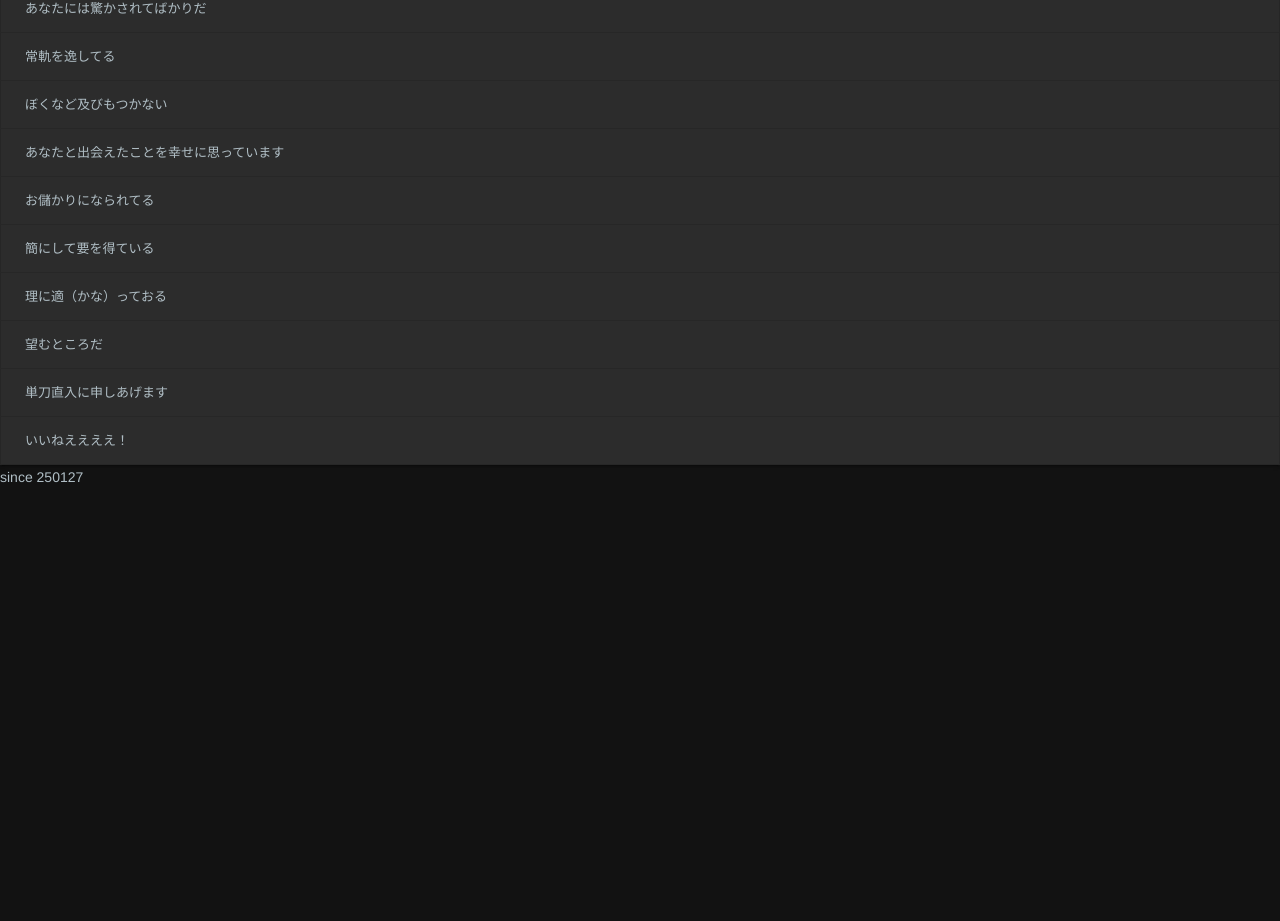
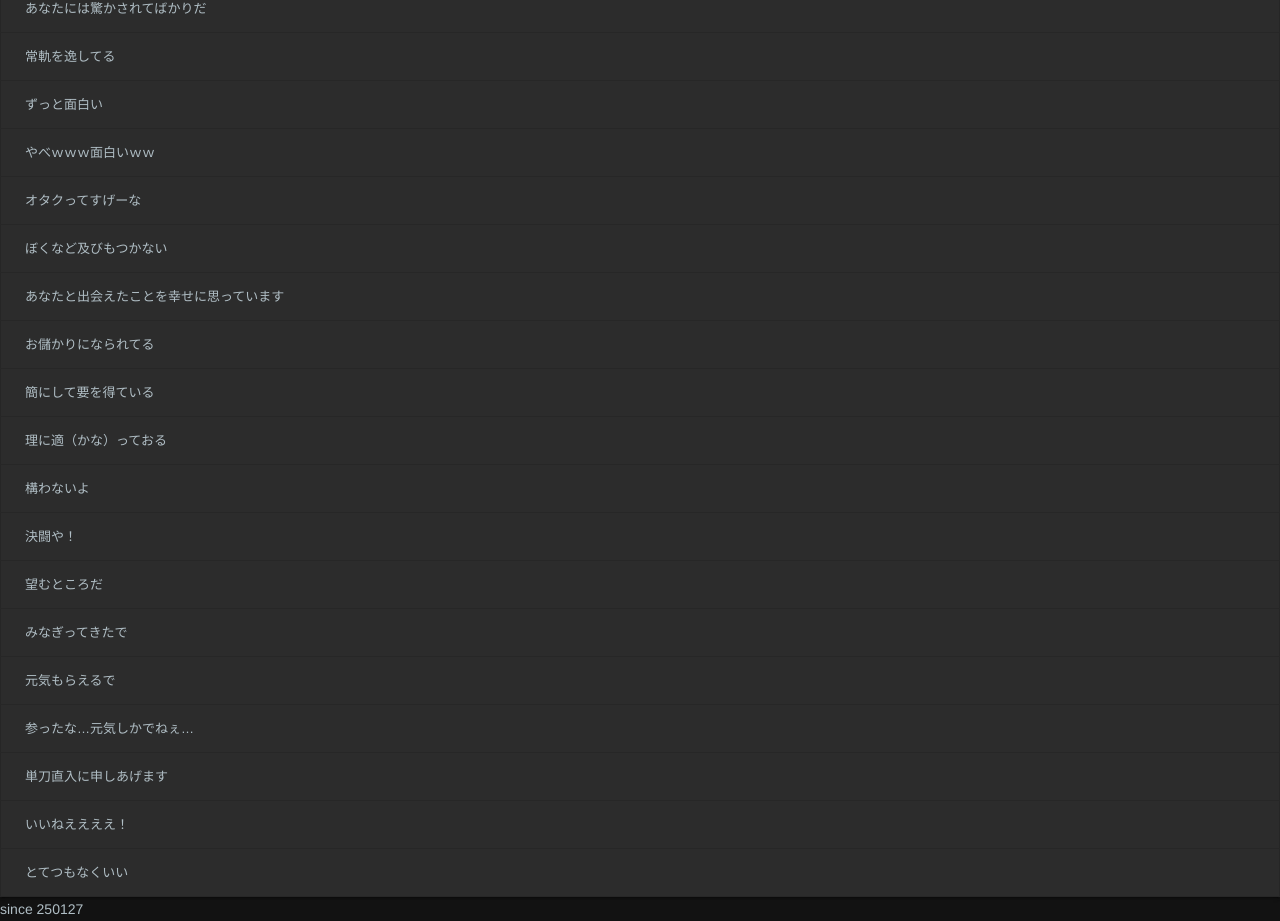
Before and after one commit to 5Tpj84eE/wordsforfamily.github.io, a plain HTML site: page index.html in a window 1280 px wide. Shown: the part 256-1177 px from the top of the page. Before the commit the page ends 800 px from the top, so only its background shows below. Drawn offline with nearby package versions, Linux system fonts and the light colour scheme.

Commit message:
Add files via upload

```diff
--- a/index.html
+++ b/index.html
@@ -53,6 +53,15 @@
                         <td class="mdl-data-table__cell--non-numeric">常軌を逸してる</td>
                     </tr>
                     <tr>
+                        <td class="mdl-data-table__cell--non-numeric">ずっと面白い</td>
+                    </tr>
+                    <tr>
+                        <td class="mdl-data-table__cell--non-numeric">やべｗｗｗ面白いｗｗ</td>
+                    </tr>
+                    <tr>
+                        <td class="mdl-data-table__cell--non-numeric">オタクってすげーな</td>
+                    </tr>
+                    <tr>
                         <td class="mdl-data-table__cell--non-numeric">ぼくなど及びもつかない</td>
                     </tr>
                     <tr>
@@ -68,7 +77,22 @@
                         <td class="mdl-data-table__cell--non-numeric">理に適（かな）っておる</td>
                     </tr>
                     <tr>
+                        <td class="mdl-data-table__cell--non-numeric">構わないよ</td>
+                    </tr>
+                    <tr>
+                        <td class="mdl-data-table__cell--non-numeric">決闘や！</td>
+                    </tr>
+                    <tr>
                         <td class="mdl-data-table__cell--non-numeric">望むところだ</td>
+                    </tr>
+                    <tr>
+                        <td class="mdl-data-table__cell--non-numeric">みなぎってきたで</td>
+                    </tr>
+                    <tr>
+                        <td class="mdl-data-table__cell--non-numeric">元気もらえるで</td>
+                    </tr>
+                    <tr>
+                        <td class="mdl-data-table__cell--non-numeric">参ったな…元気しかでねぇ…</td>
                     </tr>
                     <tr>
                         <td class="mdl-data-table__cell--non-numeric">単刀直入に申しあげます</td>
@@ -76,6 +100,9 @@
                     <tr>
                         <td class="mdl-data-table__cell--non-numeric">いいねええええ！</td>
                     </tr>
+                    <tr>
+                        <td class="mdl-data-table__cell--non-numeric">とてつもなくいい</td>
+                    </tr>
                 </tbody>
             </table>
             <p>since 250127</p>
```
